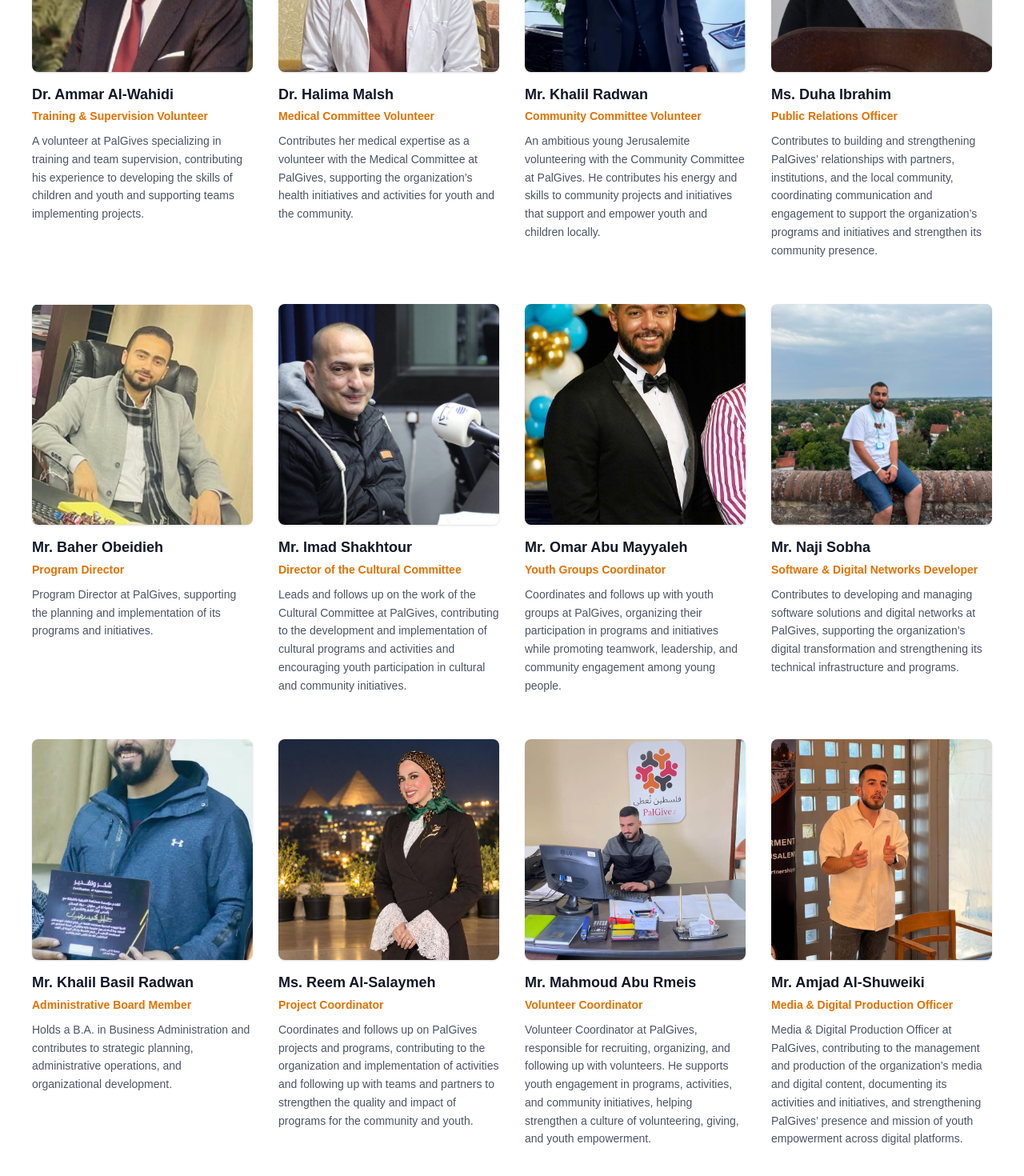
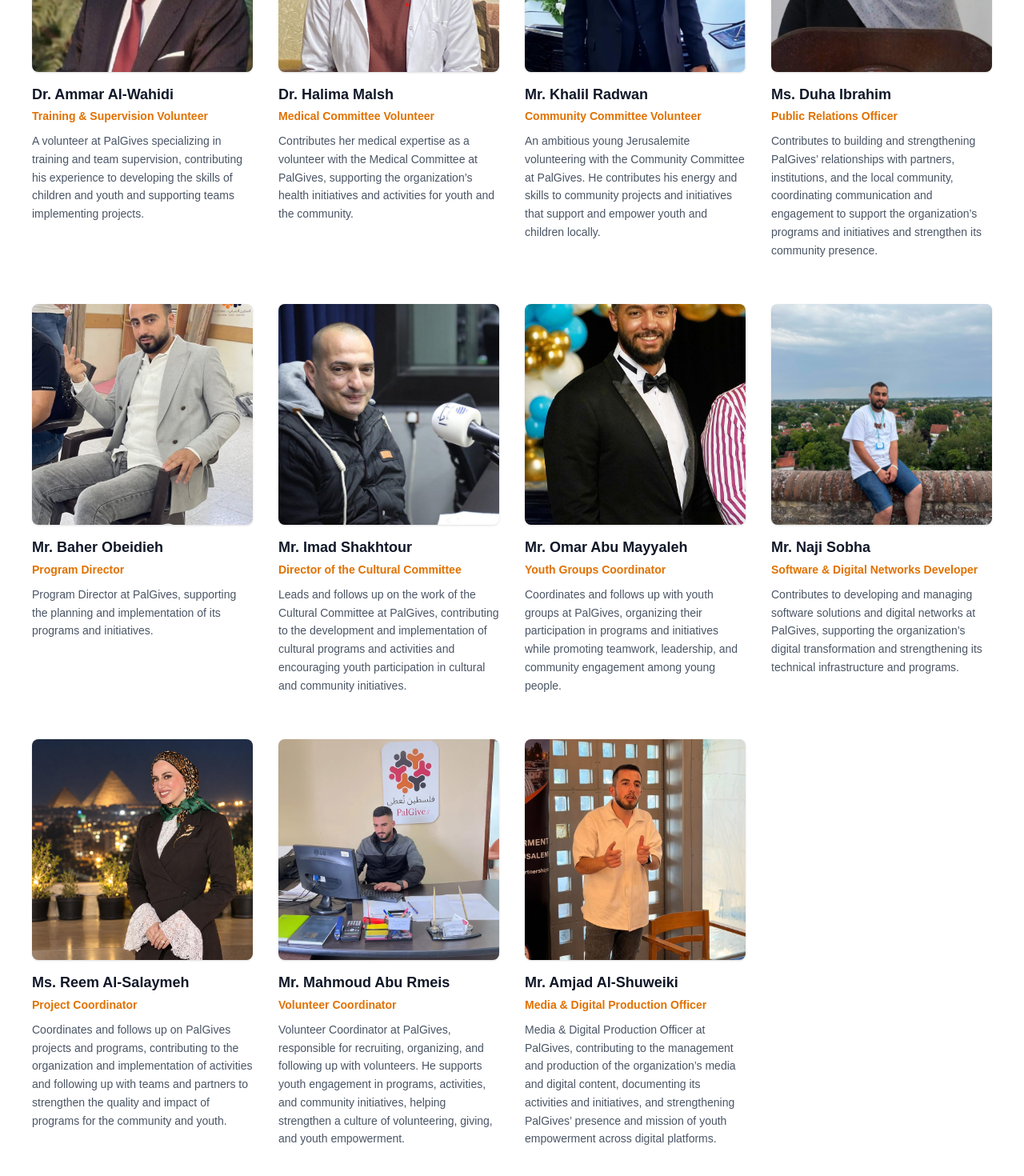
Before and after one commit to Muna-Zeer/palGives, a Next.js app: page /en/about in a window 1280 px wide. Shown: the part 1603-3073 px from the top of the page at 80% size. Built offline with nearby package versions, Linux system fonts and the light colour scheme.

Commit message:
Add mising images for team-members in the about page

```diff
--- a/app/[locale]/about/page.tsx
+++ b/app/[locale]/about/page.tsx
@@ -138,7 +138,7 @@ export default function TeamPage() {
       roleAr: 'مدير البرامج',
       description: 'Program Director at PalGives, supporting the planning and implementation of its programs and initiatives.',
       descriptionAr: 'مدير البرامج في مؤسسة فلسطين تعطي، ويساهم في التخطيط وتنفيذ برامج المؤسسة ومبادراتها.',
-      image: '/images/teamMembers/Baher.png',
+      image: '/images/teamMembers/Baher_2_img.jpg',
     },
 
 
@@ -181,23 +181,6 @@ export default function TeamPage() {
         'يساهم في تطوير وإدارة الحلول البرمجية والشبكات الرقمية في مؤسسة PalGives – لتمكين الشباب، ودعم التحول الرقمي وتعزيز البنية التقنية للمؤسسة وبرامجها.',
       image: '/images/teamMembers/Naji.jpeg',
     },
-
-
-
-    {
-      id: 13,
-      name: 'Mr. Khalil Basil Radwan',
-      nameAr: 'السيد خليل باسل رضوان',
-      role: 'Administrative Board Member',
-      roleAr: 'عضو مجلس الإدارة',
-      description:
-        'Holds a B.A. in Business Administration and contributes to strategic planning, administrative operations, and organizational development.',
-      descriptionAr:
-        'يحمل درجة البكالوريوس في إدارة الأعمال، ويساهم في التخطيط الاستراتيجي والعمليات الإدارية والتطوير المؤسسي.',
-      image: '/images/teamMembers/Khalil-Basil.jpeg',
-    },
-
-
     {
       id: 14,
       name: 'Ms. Reem Al-Salaymeh',
```
